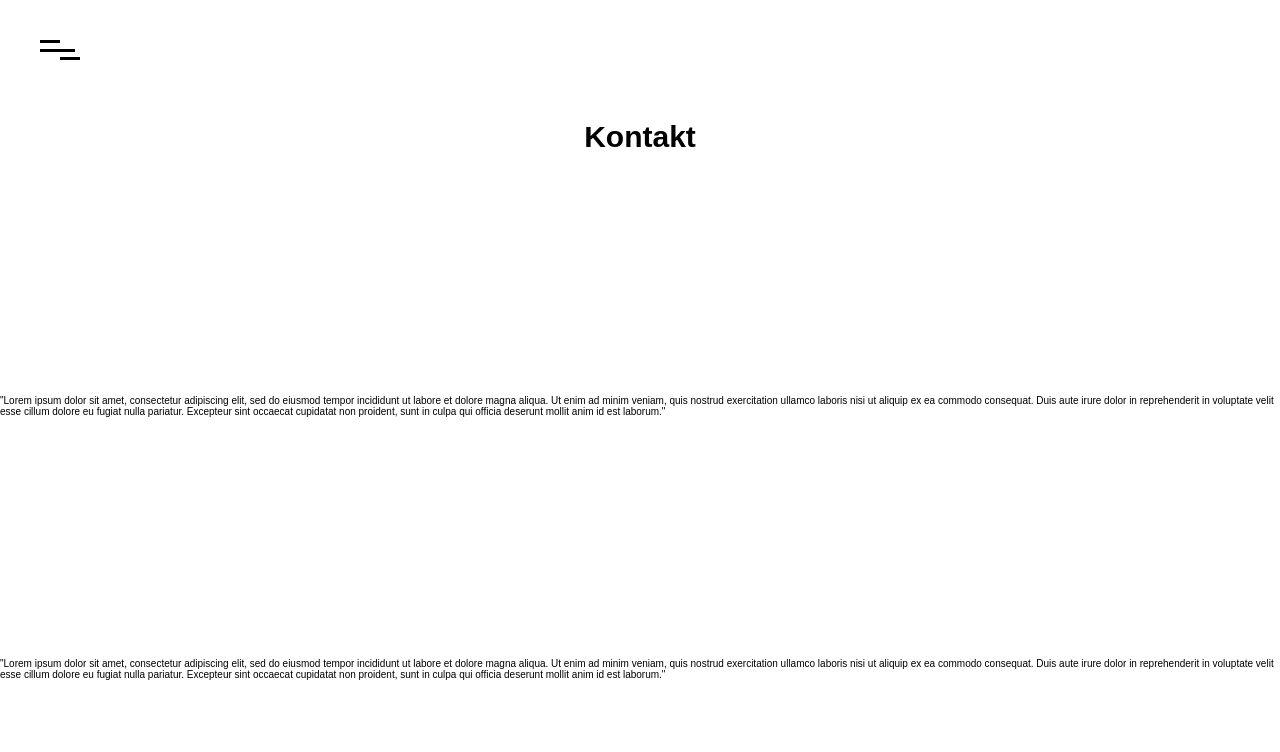
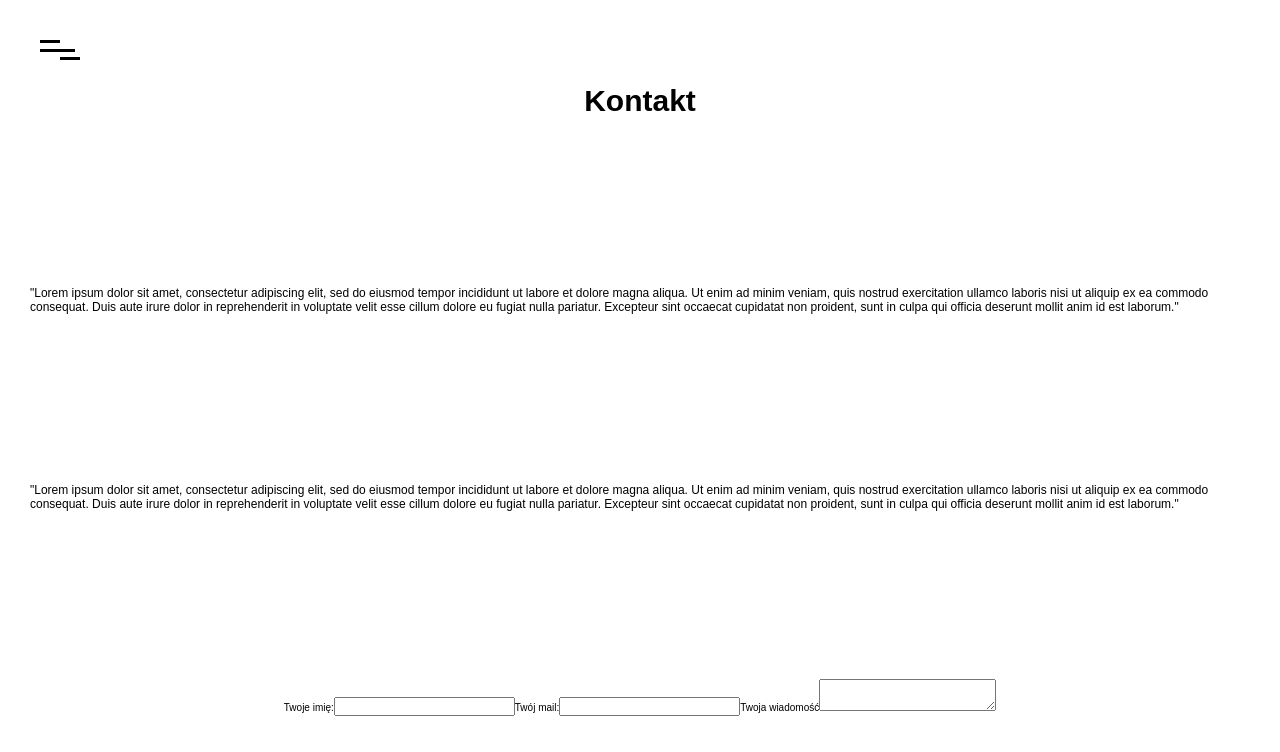
Before and after one commit to Adaxelx/BusinessPage, a React (Create React App) app: page /contact in a window 1280 px wide. Shown: the top 752 px of the page. Built offline with nearby package versions, Linux system fonts and the light colour scheme; the HTML template or start-up script is replaced by a standard one.

Commit message:
add form to contact.js

```diff
--- a/src/components/Contact.js
+++ b/src/components/Contact.js
@@ -3,13 +3,40 @@ import React from 'react';
 import '../css/Contact.css';
 
 class Contact extends React.Component {
-    state = {  }
+    state = {
+        username: '',
+        email: '',
+        message:'',
+     }
+
+     handleChange = (e) =>{
+        const name = e.target.name;
+        const value = e.target.value;
+        this.setState({
+            [name]: value,
+        })
+     }
+
     render() {
         return (
             <section className='contact'>
                 <h1 className="title">Kontakt</h1>
                 <p className='content'>"Lorem ipsum dolor sit amet, consectetur adipiscing elit, sed do eiusmod tempor incididunt ut labore et dolore magna aliqua. Ut enim ad minim veniam, quis nostrud exercitation ullamco laboris nisi ut aliquip ex ea commodo consequat. Duis aute irure dolor in reprehenderit in voluptate velit esse cillum dolore eu fugiat nulla pariatur. Excepteur sint occaecat cupidatat non proident, sunt in culpa qui officia deserunt mollit anim id est laborum."</p>
                 <p className='content'>"Lorem ipsum dolor sit amet, consectetur adipiscing elit, sed do eiusmod tempor incididunt ut labore et dolore magna aliqua. Ut enim ad minim veniam, quis nostrud exercitation ullamco laboris nisi ut aliquip ex ea commodo consequat. Duis aute irure dolor in reprehenderit in voluptate velit esse cillum dolore eu fugiat nulla pariatur. Excepteur sint occaecat cupidatat non proident, sunt in culpa qui officia deserunt mollit anim id est laborum."</p>
+                <form>
+                    <label htmlFor="user">
+                        Twoje imię:
+                        <input type="text" id="user" name="username" value={this.state.username} onChange={this.handleChange}></input>
+                    </label>
+                    <label htmlFor="email">
+                        Twój mail:
+                        <input type="text" id="email" name="email" value={this.state.email} onChange={this.handleChange}></input>
+                    </label>
+                    <label htmlFor="message">
+                        Twoja wiadomość
+                        <textarea id="message" name="message" value={this.state.message} onChange={this.handleChange}></textarea>
+                    </label>
+                </form>
             </section>
          );
     }
--- a/src/css/Contact.css
+++ b/src/css/Contact.css
@@ -10,3 +10,8 @@
 .title{
     font-size: 3rem;
 }
+
+.content{
+    font-size: 1.2rem;
+    padding: 0 30px 0 30px;
+}
```
